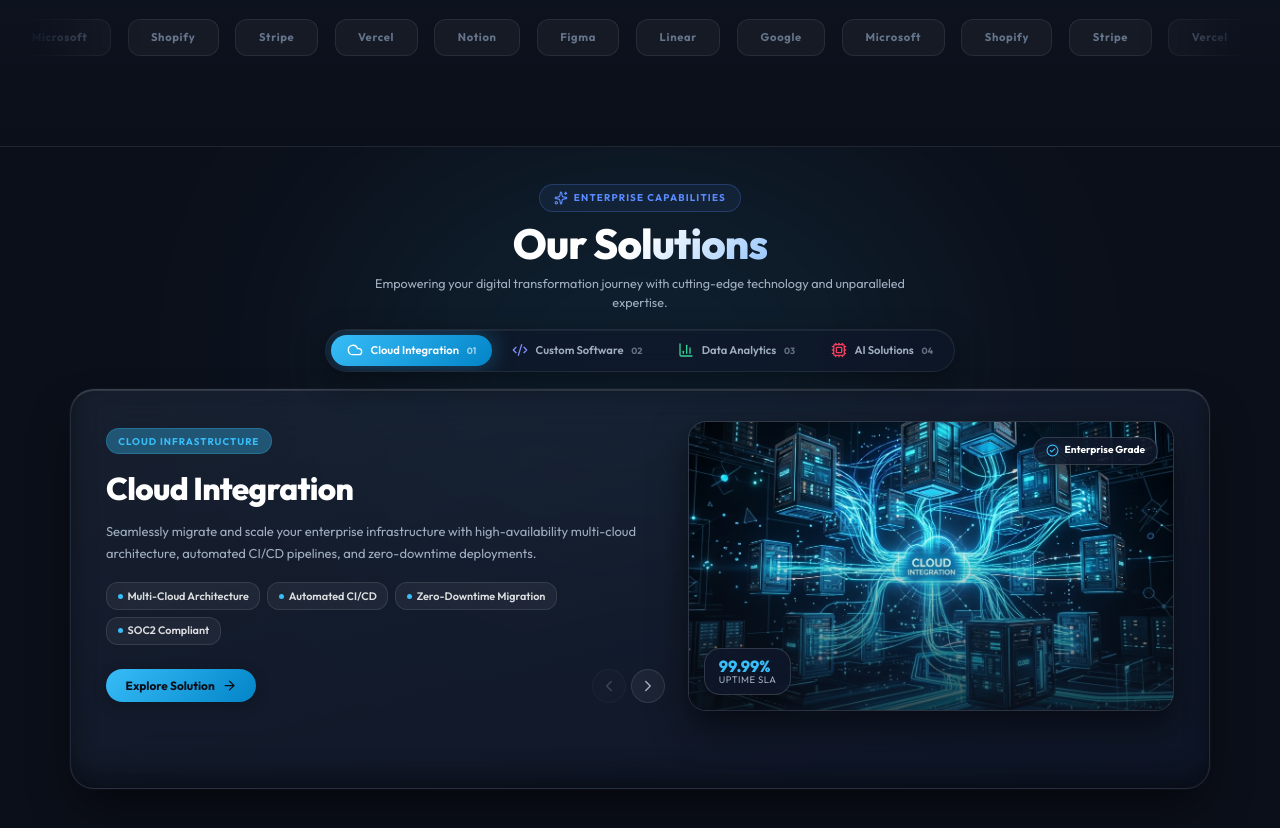
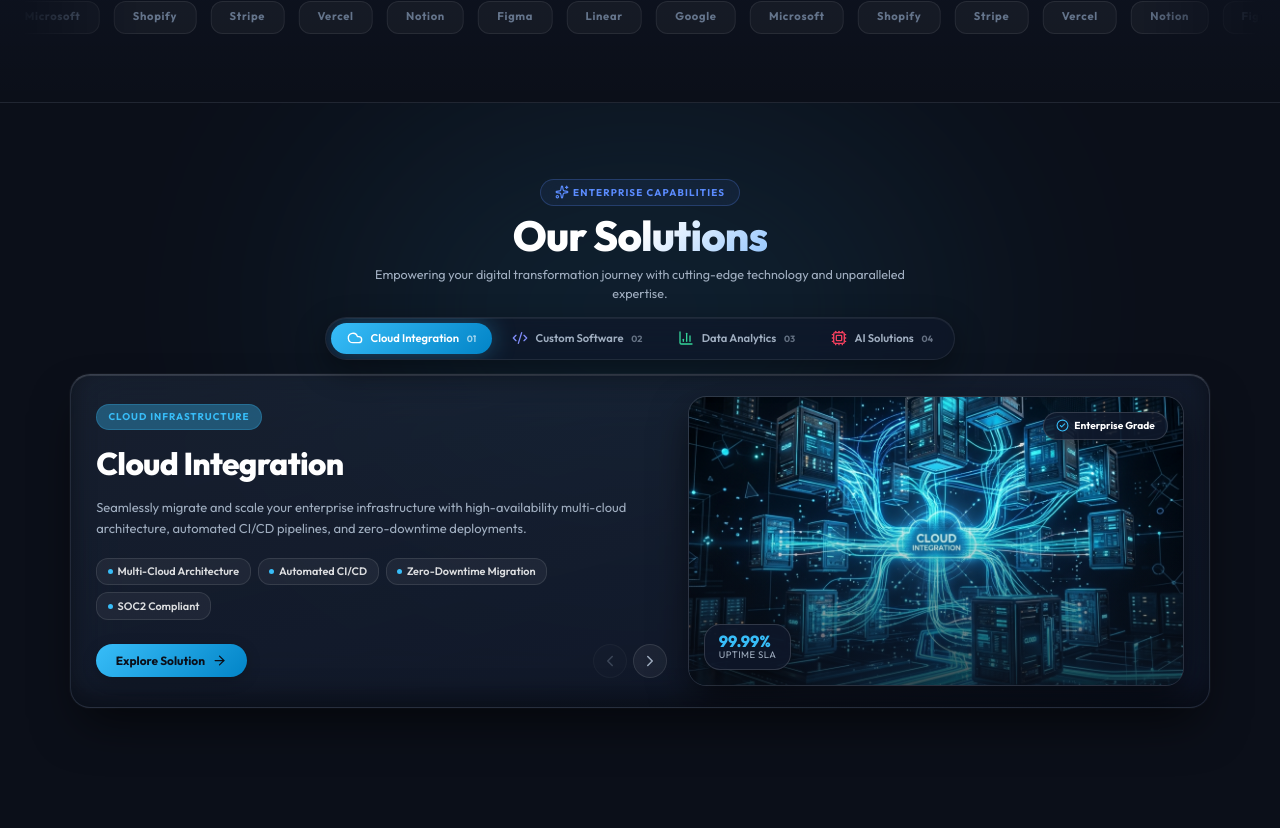
Before and after one commit to developervelnix-lab/infotech, a Next.js app: page / in a window 1280 px wide. Shown: the part 878-1706 px from the top of the page. Built offline with nearby package versions, Linux system fonts and the light colour scheme.

Commit message:
Scale down desktop section padding and card dimensions for a sleek compact layout

```diff
--- a/src/app/globals.css
+++ b/src/app/globals.css
@@ -41,19 +41,19 @@
   --text-7xl:            4rem;
 
   /* Spacing */
-  --space-1:  0.2rem;
-  --space-2:  0.4rem;
-  --space-3:  0.6rem;
-  --space-4:  0.8rem;
-  --space-5:  1rem;
-  --space-6:  1.2rem;
-  --space-8:  1.6rem;
-  --space-10: 2rem;
-  --space-12: 2.4rem;
-  --space-16: 3.2rem;
-  --space-20: 4rem;
-  --space-24: 4.8rem;
-  --space-32: 6.4rem;
+  --space-1:  0.15rem;
+  --space-2:  0.3rem;
+  --space-3:  0.45rem;
+  --space-4:  0.65rem;
+  --space-5:  0.85rem;
+  --space-6:  1rem;
+  --space-8:  1.3rem;
+  --space-10: 1.6rem;
+  --space-12: 1.9rem;
+  --space-16: 2.4rem;
+  --space-20: 3rem;
+  --space-24: 3.5rem;
+  --space-32: 4.2rem;
 
   /* Border Radius */
   --radius-sm:   8px;
--- a/src/components/sections/Solutions.module.css
+++ b/src/components/sections/Solutions.module.css
@@ -169,11 +169,11 @@
 /* Card Showcase */
 .cardFrame {
   position: relative;
-  min-height: 400px;
+  min-height: 330px;
   background: linear-gradient(165deg, rgba(30, 41, 59, 0.65) 0%, rgba(15, 23, 42, 0.85) 100%);
   border: 1px solid rgba(255, 255, 255, 0.08);
   border-top: 1px solid rgba(255, 255, 255, 0.16);
-  border-radius: 24px;
+  border-radius: 20px;
   overflow: hidden;
   backdrop-filter: blur(30px);
   box-shadow:
@@ -187,10 +187,10 @@
   position: relative;
   width: 100%;
   height: 100%;
-  padding: 2.2rem 2.5rem;
+  padding: 1.5rem 1.8rem;
   display: grid;
   grid-template-columns: 1.15fr 1fr;
-  gap: var(--space-8);
+  gap: 1.5rem;
   align-items: center;
 }
 
```
